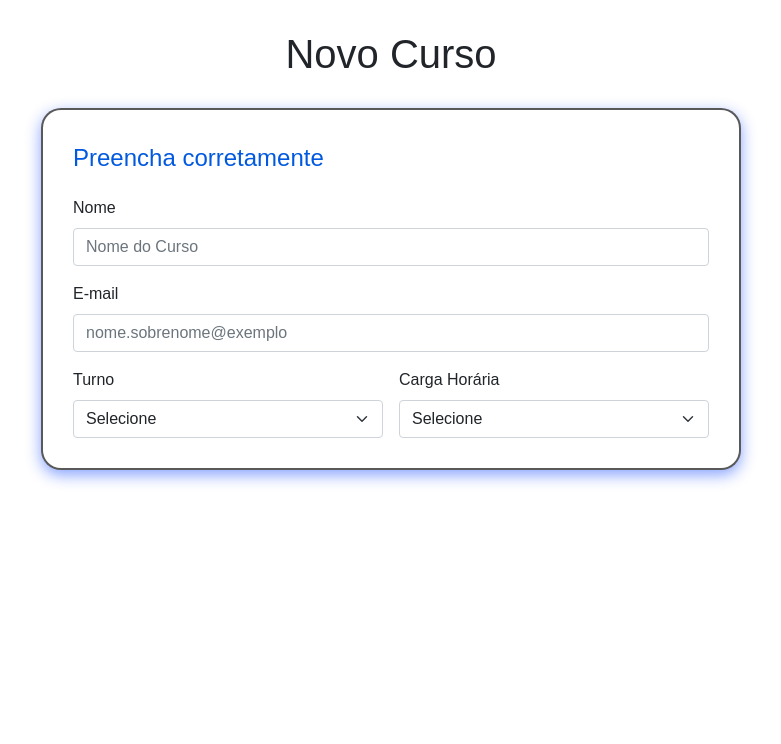
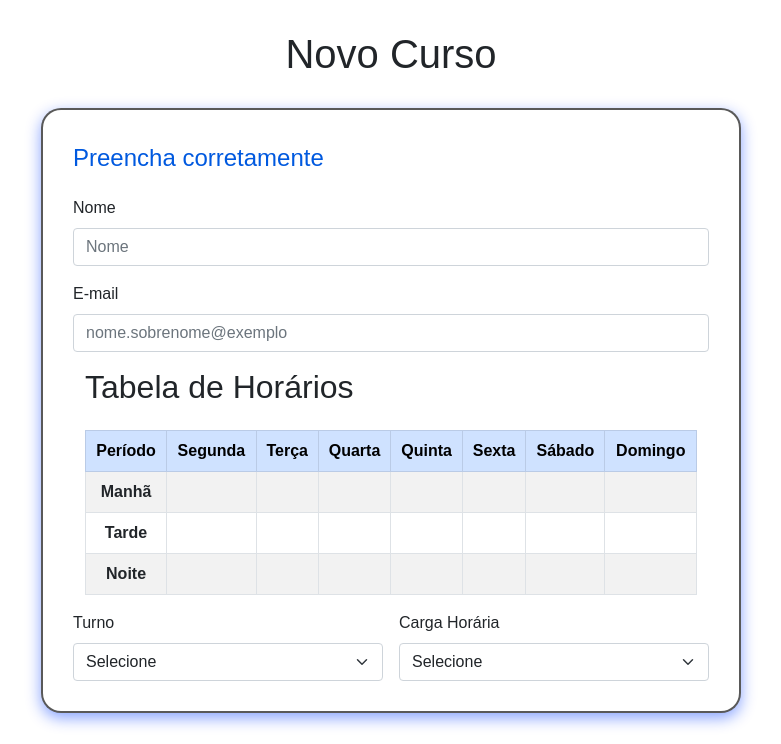
Before and after one commit to FreiCaneco/tcc-senai-mmm, a PHP site: page /criar_curso.php in a window 1280 px wide. Shown: the part 56-800 px from the top of the page, without its empty margins (249-1030 px from the left). Run offline with PHP 8.4, Linux system fonts and the light colour scheme; lists and menus that the app fills with data are empty.

Commit message:
Update criar_curso.php

```diff
--- a/criar_curso.php
+++ b/criar_curso.php
@@ -1,40 +1,27 @@
 <!DOCTYPE html>
 <html lang="pt-br">
-
   <head>
     <meta charset="UTF-8">
     <meta name="viewport" content="width=device-width, initial-scale=1.0">
     <title>Formulário de Cadastro</title>
-
-    <!-- Link para os estilos do Bootstrap -->
     <link rel="stylesheet" href="css/bootstrap.css">
-
-    <!-- Link para o arquivo de estilos personalizado -->
     <link rel="stylesheet" href="css/styles.css">
-
-    <!-- Script do Bootstrap -->
-    <script src="https://cdn.jsdelivr.net/npm/bootstrap@5.3.8/dist/js/bootstrap.bundle.min.js"
-            integrity="sha384-FKyoEForCGlyvwx9Hj09JcYn3nv7wiPVlz7YYwJrWVcXK/BmnVDxM+D2scQbITxI"
-            crossorigin="anonymous"></script>
-
-    <!-- Fonte personalizada -->
+    <script src="https://cdn.jsdelivr.net/npm/bootstrap@5.3.8/dist/js/bootstrap.bundle.min.js" integrity="sha384-FKyoEForCGlyvwx9Hj09JcYn3nv7wiPVlz7YYwJrWVcXK/BmnVDxM+D2scQbITxI" crossorigin="anonymous"></script>
+    <!-- Fonte -->
     <link href="https://fonts.googleapis.com/css2?family=Quicksand:wght@300;400;600&display=swap" rel="stylesheet">
-
   </head>
-
   <body>
-    <!-- Inclusão do menu de navegação -->
     <?php include "navbar.php" ?>
     <h1>Novo Curso</h1>
+
     <form>
-
       <fieldset>
         <legend>Preencha corretamente</legend>
 
         <div class="g-3 mb-3">
           <label for="nome" class="form-label">Nome</label>
           <div class="col">
-            <input type="text" class="form-control" placeholder="Nome do Curso" aria-label="Nome">
+            <input type="text" class="form-control" placeholder="Nome" aria-label="Nome">
           </div>
         </div>
 
@@ -42,6 +29,39 @@
           <label for="email" class="form-label">E-mail</label>
           <input type="email" id="email" class="form-control" placeholder="nome.sobrenome@exemplo">
         </div>
+
+        <div class="container">
+    <h2 class="mb-4">Tabela de Horários</h2>
+
+    <table class="table table-bordered table-striped text-center align-middle">
+      <thead class="table-primary">
+        <tr>
+          <th>Período</th>
+          <th>Segunda</th>
+          <th>Terça</th>
+          <th>Quarta</th>
+          <th>Quinta</th>
+          <th>Sexta</th>
+          <th>Sábado</th>
+          <th>Domingo</th>
+        </tr>
+      </thead>
+      <tbody>
+        <tr>
+          <th scope="row">Manhã</th>
+          <td></td><td></td><td></td><td></td><td></td><td></td><td></td>
+        </tr>
+        <tr>
+          <th scope="row">Tarde</th>
+          <td></td><td></td><td></td><td></td><td></td><td></td><td></td>
+        </tr>
+        <tr>
+          <th scope="row">Noite</th>
+          <td></td><td></td><td></td><td></td><td></td><td></td><td></td>
+        </tr>
+      </tbody>
+    </table>
+  </div>
 
         <div class="row g-3">
           <div class="col">
@@ -63,7 +83,6 @@
             </select>
           </div>
         </div>
-      </fieldset>
+
     </form>
-  </body>
 </html>
```
